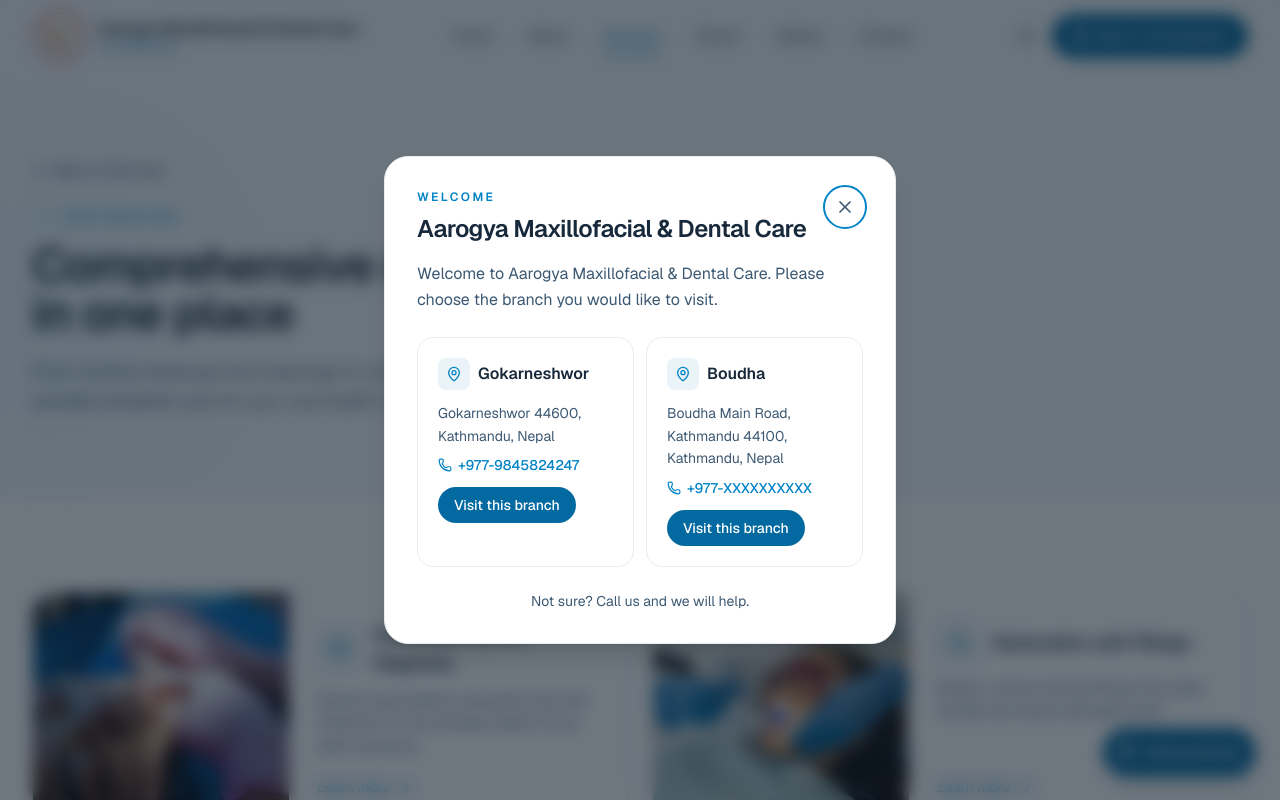
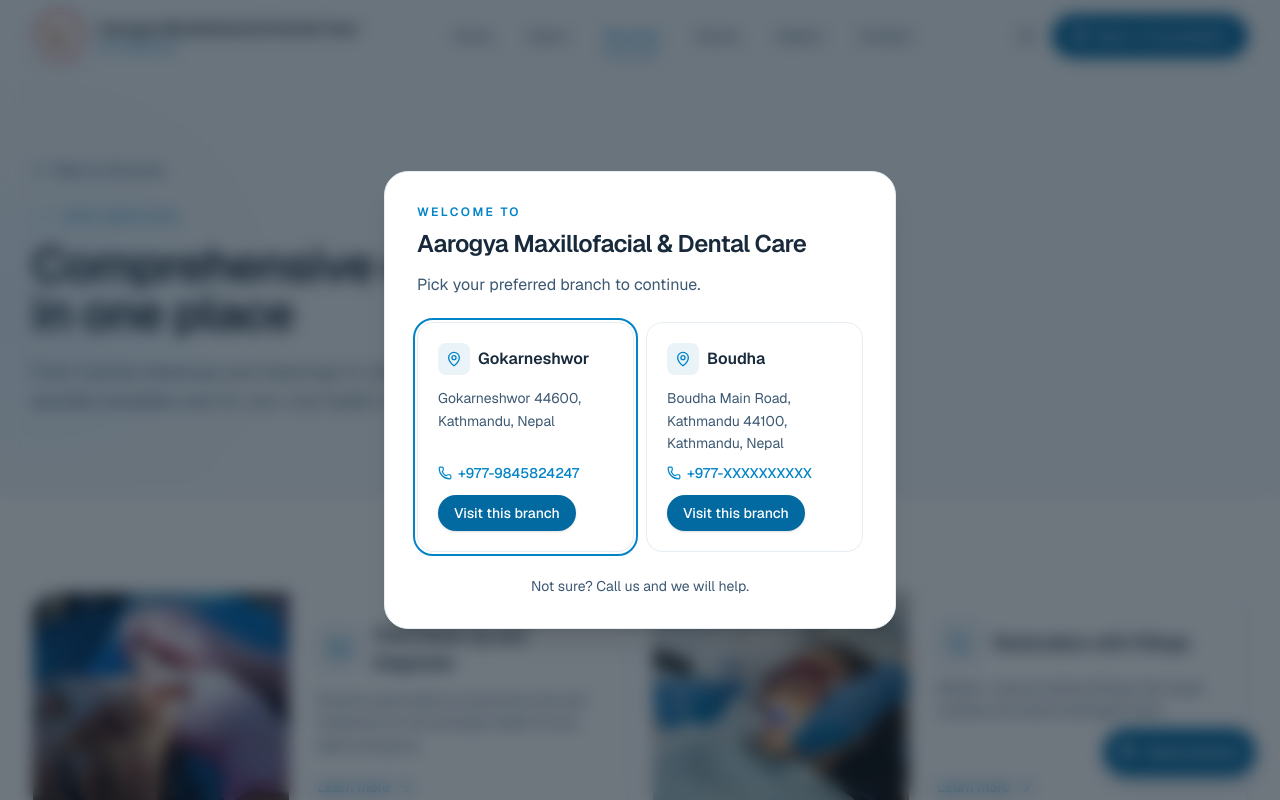
Before and after one commit to aarogyadental000/Portfolio, a Next.js app: page /services in a window 1280 px wide. Shown: the top 800 px of the page. Built offline with nearby package versions, Linux system fonts and the light colour scheme.

Commit message:
Updated Welcome page

```diff
--- a/components/BranchProvider.tsx
+++ b/components/BranchProvider.tsx
@@ -17,7 +17,6 @@
 import {
   BRANCH_CHOSEN_KEY,
   BRANCH_STORAGE_KEY,
-  getStoredBranchChosen,
   getStoredBranchSlug,
 } from "@/lib/branch";
 
@@ -44,7 +43,7 @@
       if (stored && stored !== primaryBranch.slug) {
         setBranchSlug(stored);
       }
-      setHasChosen(getStoredBranchChosen());
+      setHasChosen(false);
     }, 0);
     return () => window.clearTimeout(timer);
   }, []);
--- a/components/BranchWelcome.tsx
+++ b/components/BranchWelcome.tsx
@@ -1,7 +1,7 @@
 "use client";
 
 import { useEffect, useRef, useState } from "react";
-import { MapPin, Phone, X } from "lucide-react";
+import { MapPin, Phone } from "lucide-react";
 import { useBranch } from "./BranchProvider";
 import { branchFullAddress, branchPhoneHref, clinicInfo } from "@/lib/clinic";
 
@@ -20,15 +20,15 @@
     const dialog = dialogRef.current;
     if (!dialog) return;
     if (open && !dialog.open) dialog.showModal();
-    else if (!open && dialog.open) dialog.close();
-  }, [open]);
+    else if ((!open || hasChosen) && dialog.open) dialog.close();
+  }, [open, hasChosen]);
 
   useEffect(() => {
-    document.body.style.overflow = open ? "hidden" : "";
+    document.body.style.overflow = open && !hasChosen ? "hidden" : "";
     return () => {
       document.body.style.overflow = "";
     };
-  }, [open]);
+  }, [open, hasChosen]);
 
   if (hasChosen) return null;
 
@@ -38,16 +38,13 @@
     <dialog
       ref={dialogRef}
       onClose={close}
-      onClick={(event) => {
-        if (event.target === event.currentTarget) close();
-      }}
+      onCancel={(event) => event.preventDefault()}
       aria-labelledby="branch-welcome-title"
       className="m-auto w-[calc(100vw-2rem)] max-w-lg rounded-3xl border border-border bg-card p-6 text-foreground shadow-xl sm:p-8 backdrop:bg-ink-950/60 backdrop:backdrop-blur-sm"
     >
-      <div className="flex items-start justify-between gap-4">
       <div>
         <p className="text-xs font-semibold uppercase tracking-[0.2em] text-accent">
-            Welcome
+          Welcome to
         </p>
         <h2
           id="branch-welcome-title"
@@ -55,20 +52,10 @@
         >
           {clinicInfo.name}
         </h2>
+        <p className="mt-3 text-base leading-relaxed text-muted-foreground">
+          Pick your preferred branch to continue.
+        </p>
       </div>
-        <button
-          type="button"
-          onClick={close}
-          aria-label="Close welcome message"
-          className="inline-flex h-9 w-9 shrink-0 items-center justify-center rounded-full text-muted-foreground transition-colors hover:bg-muted hover:text-foreground"
-        >
-          <X className="h-5 w-5" aria-hidden="true" />
-        </button>
-      </div>
-
-      <p className="mt-4 text-base leading-relaxed text-muted-foreground">
-        {branches[0].welcomeMessage}
-      </p>
 
       <div className="mt-6 grid grid-cols-1 gap-3 sm:grid-cols-2">
         {branches.map((branch) => (
@@ -76,7 +63,7 @@
             key={branch.slug}
             type="button"
             onClick={() => select(branch.slug)}
-            className="group flex flex-col rounded-2xl border border-border bg-background p-5 text-left transition-all duration-200 hover:-translate-y-0.5 hover:border-accent hover:shadow-md"
+            className="group flex cursor-pointer flex-col rounded-2xl border border-border bg-background p-5 text-left transition-all duration-200 hover:-translate-y-0.5 hover:border-accent hover:shadow-md"
           >
             <span className="flex items-center gap-2 font-semibold text-foreground">
               <span className="flex h-8 w-8 shrink-0 items-center justify-center rounded-lg bg-muted text-accent transition-colors group-hover:bg-accent group-hover:text-white">
@@ -84,14 +71,14 @@
               </span>
               {branch.shortName}
             </span>
-            <span className="mt-3 text-sm leading-relaxed text-muted-foreground">
+            <span className="mt-3 min-h-[4.25rem] text-sm leading-relaxed text-muted-foreground">
               {branchFullAddress(branch)}
             </span>
             <span className="mt-2 inline-flex items-center gap-1.5 text-sm font-medium text-accent">
               <Phone className="h-3.5 w-3.5" aria-hidden="true" />
               {branch.phone}
             </span>
-            <span className="mt-3 inline-flex w-fit items-center gap-1 rounded-full bg-primary px-4 py-2 text-sm font-medium text-primary-foreground transition-colors group-hover:bg-primary/90">
+            <span className="mt-3 inline-flex w-fit items-center gap-1 rounded-full bg-primary px-4 py-2 text-sm font-medium text-primary-foreground shadow-sm transition-all duration-200 group-hover:scale-105 group-hover:bg-primary/90 group-hover:shadow-md">
               Visit this branch
             </span>
           </button>
```
Lines whose indentation alone changed are shown as unchanged.
